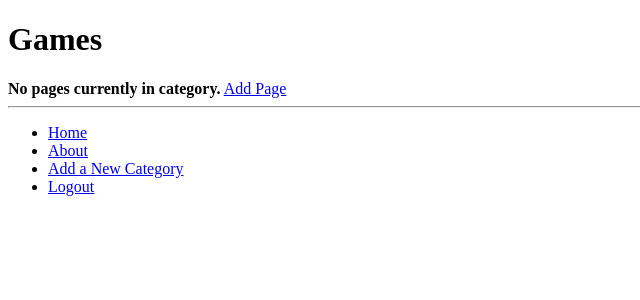
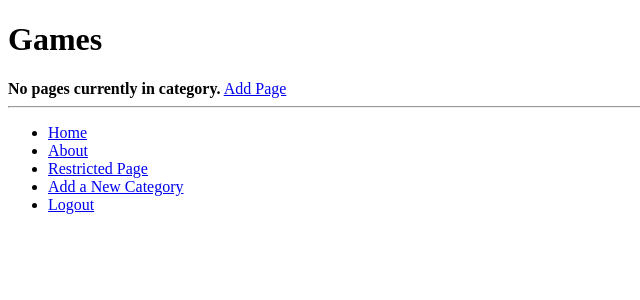
Before and after one commit to porkmomo/tango_with_django_project, a Django app: a page that uses templates/rango/base.html in a window 1280 px wide. Shown: the top 300 px of the page, without its empty margins (0-640 px from the left). Run offline with Django 3.2, Linux system fonts and the light colour scheme; a user stored in the database is signed in; data comes from the database, SQL or seed files in the repository; both versions use the stored data as it was after the commit.

Commit message:
Chapter 11: Finalized URL tracking and secured restricted content

```diff
--- a/rango/urls.py
+++ b/rango/urls.py
@@ -12,4 +12,6 @@ urlpatterns = [
     path('register/', views.register, name='register'),
     path('login/', views.user_login, name='login'),
     path('logout/', views.user_logout, name='logout'),
+    path('restricted/', views.restricted, name='restricted'),
+    path('goto/', views.track_url, name='goto'),
 ]
--- a/rango/views.py
+++ b/rango/views.py
@@ -5,6 +5,8 @@ from rango.forms import CategoryForm, PageForm
 from rango.forms import UserForm, UserProfileForm
 from django.contrib.auth import authenticate, login, logout
 from django.urls import reverse
+from django.contrib.auth.decorators import login_required
+
 
 def index(request):
     category_list = Category.objects.order_by('-likes')[:5]
@@ -128,3 +130,20 @@ def user_login(request):
 def user_logout(request):
     logout(request)
     return redirect(reverse('rango:index'))
+
+@login_required
+def restricted(request):
+    return render(request, 'rango/restricted.html')
+
+def track_url(request):
+    page_id = request.GET.get('page_id')
+    if page_id:
+        try:
+            page = Page.objects.get(id=page_id)
+            page.views = page.views + 1
+            page.save()
+            return redirect(page.url)
+        except Page.DoesNotExist:
+            return redirect(reverse('rango:index'))
+
+    return redirect(reverse('rango:index'))
--- a/templates/rango/base.html
+++ b/templates/rango/base.html
@@ -22,6 +22,7 @@
             <li><a href="{% url 'rango:about' %}">About</a></li>
 
             {% if user.is_authenticated %}
+                <li><a href="{% url 'rango:restricted' %}">Restricted Page</a></li>
                 <li><a href="{% url 'rango:add_category' %}">Add a New Category</a></li>
                 <li><a href="{% url 'rango:logout' %}">Logout</a></li>
             {% else %}
--- a/templates/rango/category.html
+++ b/templates/rango/category.html
@@ -7,17 +7,26 @@
 {% block body_block %}
     {% if category %}
         <h1>{{ category.name }}</h1>
+
         {% if pages %}
             <ul>
                 {% for page in pages %}
-                <li><a href="{{ page.url }}">{{ page.title }}</a></li>
+                <li>
+                    <a href="{% url 'rango:goto' %}?page_id={{ page.id }}">
+                        {{ page.title }}
+                    </a>
+                    ({{ page.views }} views)
+                </li>
                 {% endfor %}
             </ul>
         {% else %}
             <strong>No pages currently in category.</strong>
         {% endif %}
 
-        <a href="{% url 'rango:add_page' category.slug %}">Add Page</a>
+        {% if user.is_authenticated %}
+            <a href="{% url 'rango:add_page' category.slug %}">Add Page</a>
+        {% endif %}
+
     {% else %}
         The specified category does not exist.
     {% endif %}
--- /dev/null
+++ b/templates/rango/restricted.html
@@ -0,0 +1,6 @@
+{% extends 'rango/base.html' %}
+{% block title_block %}Restricted{% endblock %}
+{% block body_block %}
+    <h1>Restricted Page</h1>
+    <p>Since you are logged in, you can see this!</p>
+{% endblock %}
```
Also changed, not shown: db.sqlite3.
